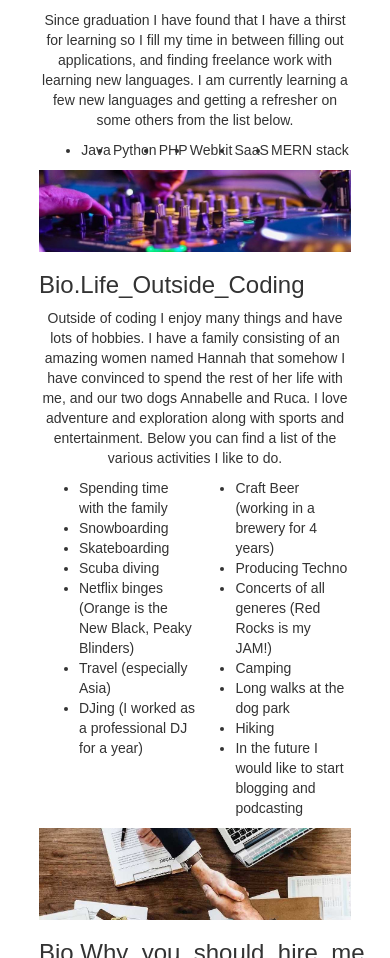
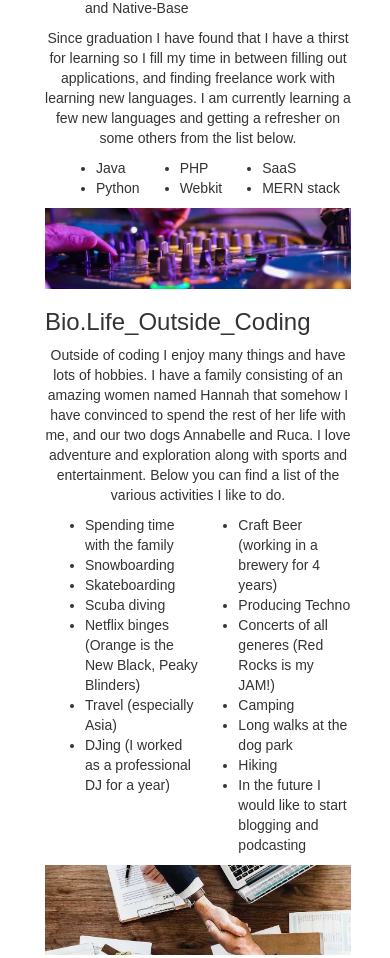
Before and after one commit to NicholasMunson/NicholasMunsonFullStackDevClient, a React (Create React App) app: page /Bio in a window 390 px wide. Shown: the part 1093-2051 px from the top of the page. Built offline with nearby package versions, Linux system fonts and the light colour scheme.

Commit message:
add media query for screen 425px and below

```diff
--- a/src/components/About.js
+++ b/src/components/About.js
@@ -52,12 +52,16 @@ return(
         filling out applications, and finding freelance work with learning new languages.
         I am currently learning a few new languages and getting a refresher on some others from the list below.
         </p>
-        <div>
+        <div className="learning-list">
             <ul className="li-list">
                 <li>Java</li>
                 <li>Python</li>
+            </ul>
+            <ul className="li-list">
                 <li>PHP</li>
                 <li>Webkit</li>
+            </ul>
+            <ul className="li-list">
                 <li>SaaS</li>
                 <li>MERN stack</li>
             </ul>
--- a/src/styles/about.css
+++ b/src/styles/about.css
@@ -11,18 +11,24 @@
     justify-content: center;
 }
 
-.concept-list-horizontal{
+.learning-list{
     display: flex;
-    justify-content: center;
-    flex-direction: row;
-
+    justify-content: center
 }
 
 .li-list{
     display: flex;
+    flex-direction: column;
     justify-content: space-evenly;
+
 }
 
 .hero-image{
     width: 100%;
 }
+
+@media only screen and (max-width: 425px){
+    .bio-body{
+        padding-left: 45px;
+    }
+}
```
